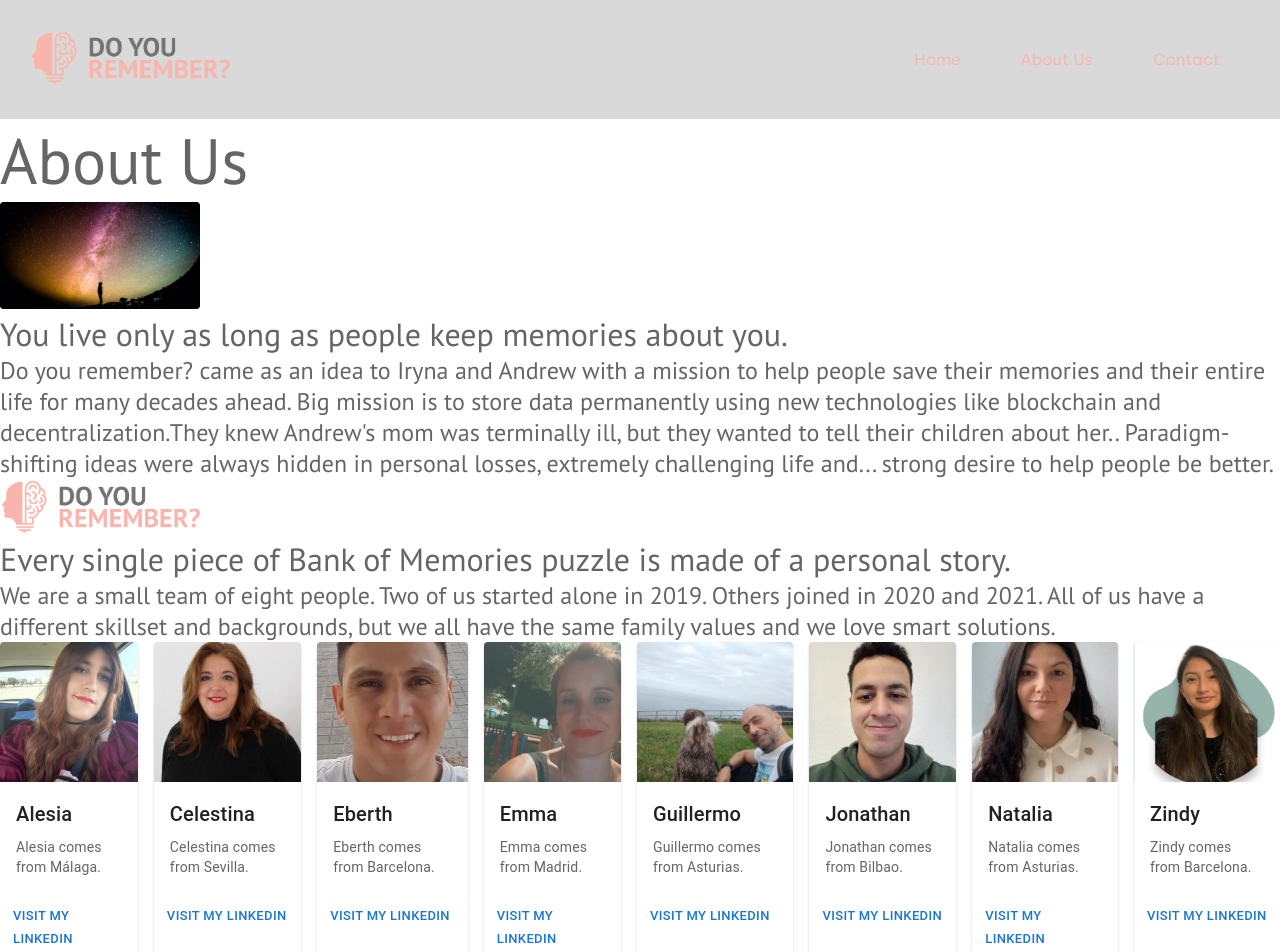
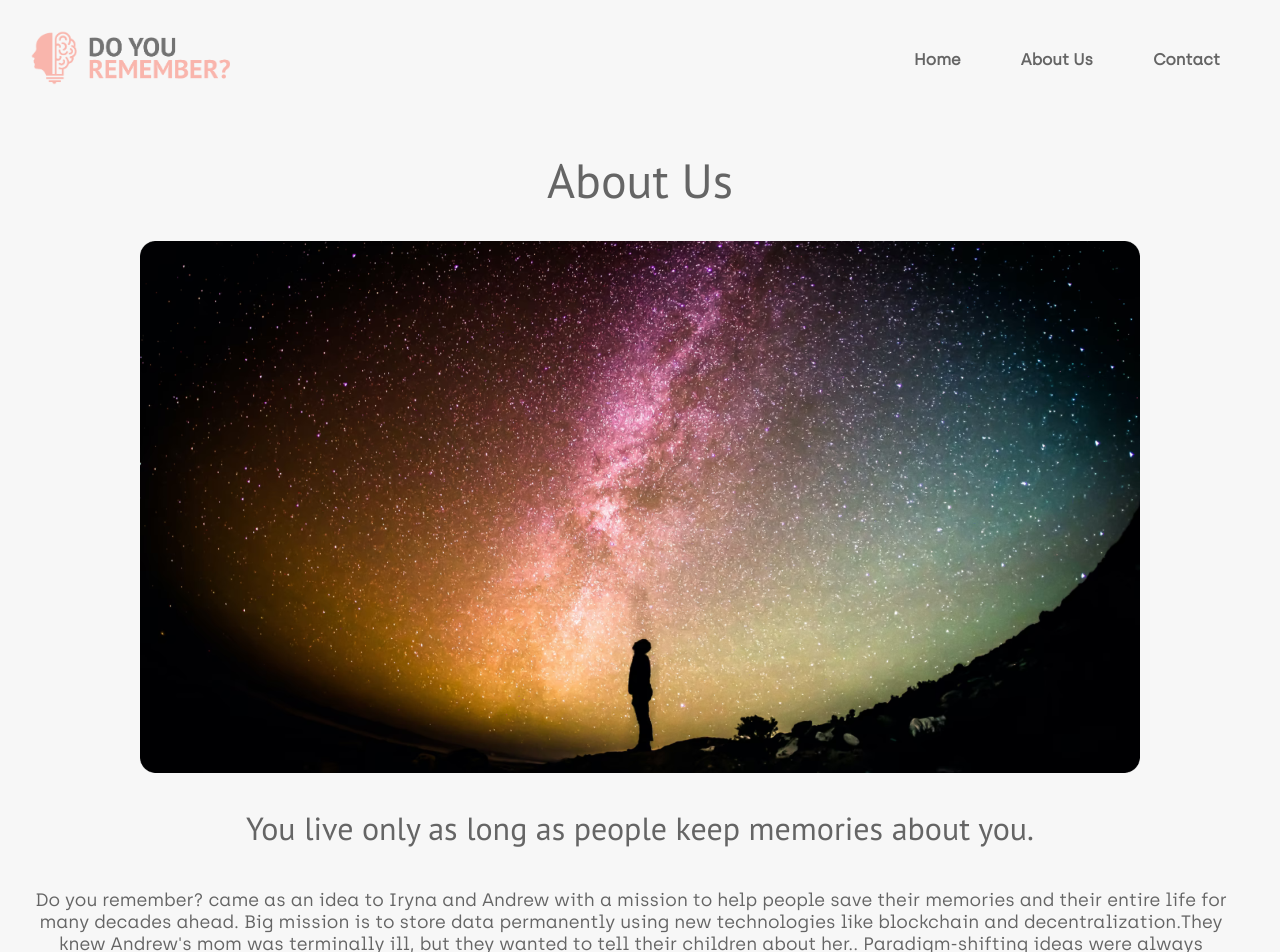
Before and after one commit to EberthCastro/doyourememberp, a React (Vite) app: page /aboutus in a window 1280 px wide. Shown: the top 952 px of the page. Built offline with nearby package versions, Linux system fonts and the light colour scheme.

Commit message:
about us css

```diff
--- a/src/App.css
+++ b/src/App.css
@@ -61,6 +61,7 @@ h1, h2, h3, h4 {
 a {
   text-decoration: none;
   color: #F9B5AC;
+  transition: color 0.1s linear;
 }
 
 a:hover {
--- a/src/components/AboutUs/Aboutus.jsx
+++ b/src/components/AboutUs/Aboutus.jsx
@@ -28,27 +28,32 @@ function Aboutus() {
 
     <div className='aboutus_e'>
       <Navbar/>
+      <div>
         <p className='parrafo_e'>About Us</p>
           <div>
             <section>
-            <img src={universe} alt="universo"/>
+              <img src={universe} alt="universo" className='imagen_e'/>
             </section>
           </div>
+
         <p className='parrafo1_e'>You live only as long as people keep memories about you.</p>
         <p className='parrafo2_e'>Do you remember? came as an idea to Iryna and Andrew with a mission to help people save their  memories and their entire life for many decades ahead. Big mission is to store data permanently using new technologies like blockchain and decentralization.They knew Andrew's mom was terminally ill, but they wanted to tell their children about her..
           Paradigm-shifting ideas were always hidden in personal losses, extremely challenging life and... strong desire to help people be better.</p>
 
         <div>
           <section>
-            <img src={rememberLogo} alt="our logo"/>
+            <img src={rememberLogo} alt="our logo" className='imagen_ee'/>
           </section>
         </div>
 
         <p className='parrafo1_e'>Every single piece of Bank of Memories puzzle is made of a personal story.</p>
         <p className='parrafo2_e'>We are a small team of eight people. Two of us started alone in 2019. Others joined in 2020 and 2021. All of us have a different skillset and backgrounds, but we all have the same family values and we love smart solutions.</p>
 
-      <Stack direction="row" spacing={2}>
-        <Card sx={{ maxWidth: 200 }}>
+      </div>
+
+
+      <Stack className='cardAboutUsContainer' direction="row" spacing={4} sx={{ pb: 2 }}>
+        <Card className='cardAboutUsInfo'>
           <CardActionArea>
             <CardMedia
               component="img"
@@ -72,7 +77,7 @@ function Aboutus() {
             </CardActions>
         </Card>
 
-        <Card sx={{ maxWidth: 200 }}>
+        <Card className='cardAboutUsInfo'>
           <CardActionArea>
             <CardMedia
               component="img"
@@ -96,7 +101,7 @@ function Aboutus() {
             </CardActions>
         </Card>
 
-        <Card sx={{ maxWidth: 200 }}>
+        <Card className='cardAboutUsInfo'>
           <CardActionArea>
             <CardMedia
               component="img"
@@ -120,7 +125,7 @@ function Aboutus() {
             </CardActions>
         </Card>
 
-        <Card sx={{ maxWidth: 200 }}>
+        <Card className='cardAboutUsInfo'>
           <CardActionArea>
             <CardMedia
               component="img"
@@ -144,7 +149,7 @@ function Aboutus() {
             </CardActions>
         </Card>
 
-        <Card sx={{ maxWidth: 200 }}>
+        <Card className='cardAboutUsInfo'>
           <CardActionArea>
             <CardMedia
               component="img"
@@ -168,7 +173,7 @@ function Aboutus() {
             </CardActions>
         </Card>
 
-        <Card sx={{ maxWidth: 200 }}>
+        <Card className='cardAboutUsInfo'>
           <CardActionArea>
             <CardMedia
               component="img"
@@ -192,7 +197,7 @@ function Aboutus() {
             </CardActions>
         </Card>
 
-        <Card sx={{ maxWidth: 200 }}>
+        <Card className='cardAboutUsInfo'>
           <CardActionArea>
             <CardMedia
               component="img"
@@ -216,7 +221,7 @@ function Aboutus() {
             </CardActions>
         </Card>
 
-        <Card sx={{ maxWidth: 200 }}>
+        <Card className='cardAboutUsInfo'>
           <CardActionArea>
             <CardMedia
               component="img"
--- a/src/components/Home/Navbar.jsx
+++ b/src/components/Home/Navbar.jsx
@@ -8,7 +8,7 @@ function Navbar() {
   return (
     <nav className="navbar">
       <Link to="/">
-        <img src={logo} alt="Logo Do you Remember" />
+        <img className="logoHeader" src={logo} alt="Logo Do you Remember" />
       </Link>
       <ul className="navbar-nav">
         <li className="nav-item">
--- a/src/index.css
+++ b/src/index.css
@@ -7,4 +7,5 @@
 }
 body {
   width: 100%;
+  background-color: #f7f7f7;
 }
--- a/src/styles/aboutus.css
+++ b/src/styles/aboutus.css
@@ -1,4 +1,4 @@
-@import url('https://fonts.googleapis.com/css2?family=PT+Sans:ital,wght@0,400;0,700;1,400;1,700&display=swap');
+/*@import url('https://fonts.googleapis.com/css2?family=PT+Sans:ital,wght@0,400;0,700;1,400;1,700&display=swap');
 
 .parrafo_e{
     font-family: 'PT Sans', sans-serif;
@@ -26,4 +26,93 @@
 .texto2_e{
     font-family: 'PT Sans', sans-serif;
     color:#f9b5ac;
+}*/
+
+@import url('https://fonts.googleapis.com/css2?family=PT+Sans:ital,wght@0,400;0,700;1,400;1,700&display=swap');
+
+.aboutus_e{
+    align-items: center;
+    text-align: center;
 }
+
+.imagen_e{
+    max-width: 80vw !important;
+}
+
+.imagen_ee{
+    max-width: 80vw !important;
+}
+.parrafo_e{
+    font-family: 'PT Sans', sans-serif;
+    font-size: 48px;
+    color:#656565;
+    padding: 30px 0;
+}
+
+.parrafo1_e{
+    font-family: 'PT Sans', sans-serif;
+    font-size: 32px;
+    color:#656565;
+    padding: 30px 30px 10px 30px;
+}
+
+.parrafo2_e{
+    font-family: archia;
+    font-size: 18px;
+    color:#656565;
+    padding: 30px 3rem 30px 30px;
+}
+
+.texto1_e{
+    font-family: 'PT Sans', sans-serif;
+    color:#656565;
+}
+
+.texto2_e{
+    font-family: 'PT Sans', sans-serif;
+    color:#f9b5ac;
+}
+
+.cardAboutUsContainer {
+    flex-wrap: wrap;
+    justify-content: space-around;
+    margin: 30px;
+}
+
+.cardAboutUsInfo {
+    width: 22%;
+    margin: 30px 0px !important;
+}
+
+.cardAboutUsInfo img {
+    height: 220px;
+}
+
+.cardAboutUsInfo p {
+    font-family: archia;
+  }
+
+.cardAboutUsInfo a {
+    color: rgba(249, 181, 172, 1) !important;
+    text-decoration: none;
+  }
+
+  .cardAboutUsInfo a:hover {
+    color: rgba(249, 181, 172, 0.6) !important;
+  }
+
+@media (max-width: 992px) {
+
+    .cardAboutUsInfo {
+        width: 40%;
+    }
+
+  }
+
+  @media (max-width: 767px) {
+
+    .cardAboutUsInfo {
+        width: 100%;
+    }
+
+  }
--- a/src/styles/navbar.css
+++ b/src/styles/navbar.css
@@ -1,10 +1,14 @@
 .navbar {
-    background-color:#D9D9D9 ;
-    color: #656565;
+    background-color:#F7F7F7 ;
+    color: #656565 !important;
     display: grid;
     grid-template-columns: repeat(2,1fr);
     width: 100%;
     padding: 30px;
+  }
+
+  .navbar > a {
+    text-align: left;
   }
 
   a{
@@ -16,8 +20,8 @@
   }
 
 
-  img{
-    max-width: 200px;
+  .logoHeader {
+    max-width: 200px !important;
   }
 
   .navbar-nav {
@@ -29,7 +33,31 @@
     width:60%;
   }
 
-  .nav-link {
-    color: #656565;
+  .nav-item a {
+    color: #656565 !important;
     text-decoration: none;
+    font-weight: bold;
   }
+
+  .nav-item a:hover {
+    color: rgba(249, 181, 172, 0.6) !important;
+  }
+
+  @media (max-width: 767px) {
+
+    .navbar {
+      display: flex;
+      justify-content: space-between;
+      align-items: center;
+    }
+
+    .navbar-nav {
+      display: block;
+      text-align: right;
+  }
+
+  .navbar-nav li {
+    padding-bottom: 5px;
+}
+
+  }
```
Lines whose indentation alone changed are shown as unchanged.
